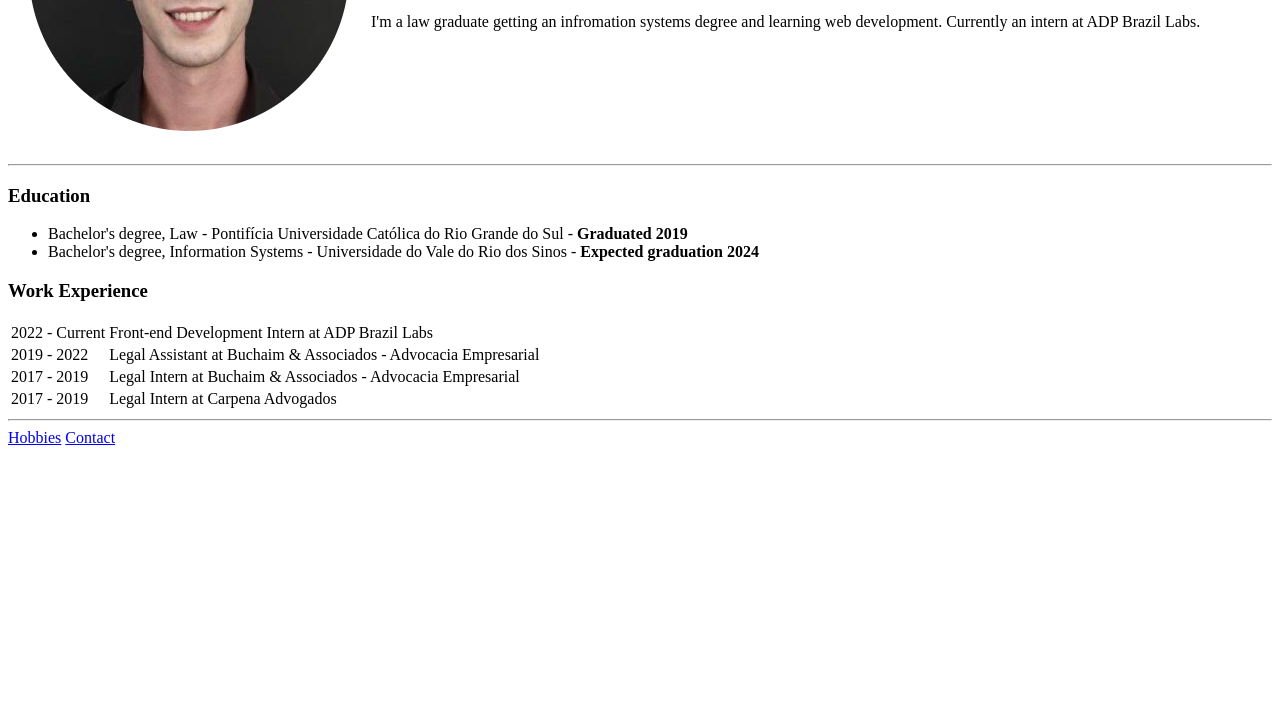
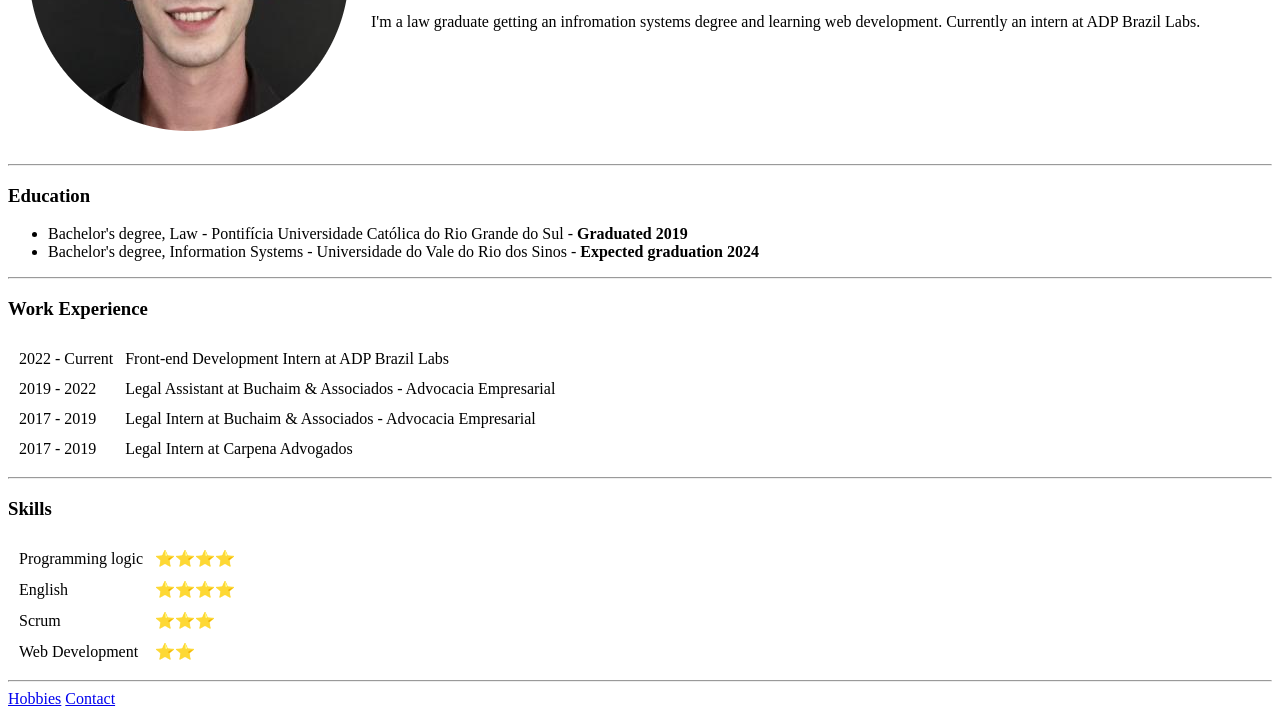
Before and after one commit to ferbuchaim/first-website-html, a plain HTML site: page index.html in a window 1280 px wide. Shown: the part 218-934 px from the top of the page. Before the commit the page ends 800 px from the top, so only its background shows below. Drawn offline with Linux system fonts and the light colour scheme.

Commit message:
Skills topic added

```diff
--- a/index.html
+++ b/index.html
@@ -26,8 +26,9 @@
     <li>Bachelor's degree, Law - Pontifícia Universidade Católica do Rio Grande do Sul - <strong>Graduated 2019 </strong></li>
     <li>Bachelor's degree, Information Systems - Universidade do Vale do Rio dos Sinos - <strong>Expected graduation 2024</strong></li>
   </ul>
+  <hr>
   <h3>Work Experience</h3>
-  <table>
+  <table cellspacing="10">
     <tr>
       <td>2022 - Current</td>
       <td>Front-end Development Intern at ADP Brazil Labs</td>
@@ -44,13 +45,30 @@
       <td>2017 - 2019</td>
       <td>Legal Intern at Carpena Advogados</td>
     </tr>
+  </table>
+  <hr>
+  <h3>Skills</h3>
+  <table cellspacing="10">
+    <tr>
+      <td>Programming logic</td>
+      <td>⭐⭐⭐⭐</td>
+    </tr>
+    <tr>
+      <td>English</td>
+      <td>⭐⭐⭐⭐</td>
+    </tr>
+    <tr>
+      <td>Scrum</td>
+      <td>⭐⭐⭐</td>
+    </tr>
+    <tr>
+      <td>Web Development</td>
+      <td>⭐⭐</td>
+    </tr>
+
+  </table>
 
 
-
-    </tr>
-
-
-  </table>
   <hr>
   <a href="hobbies.html">Hobbies</a>
   <a href="contact.html">Contact</a>
```
